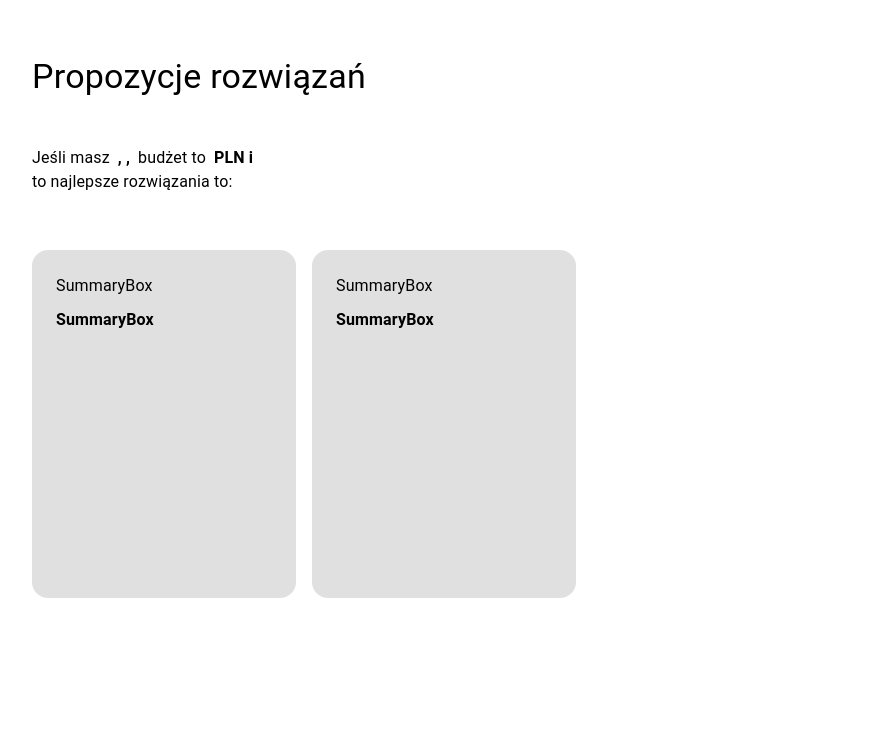
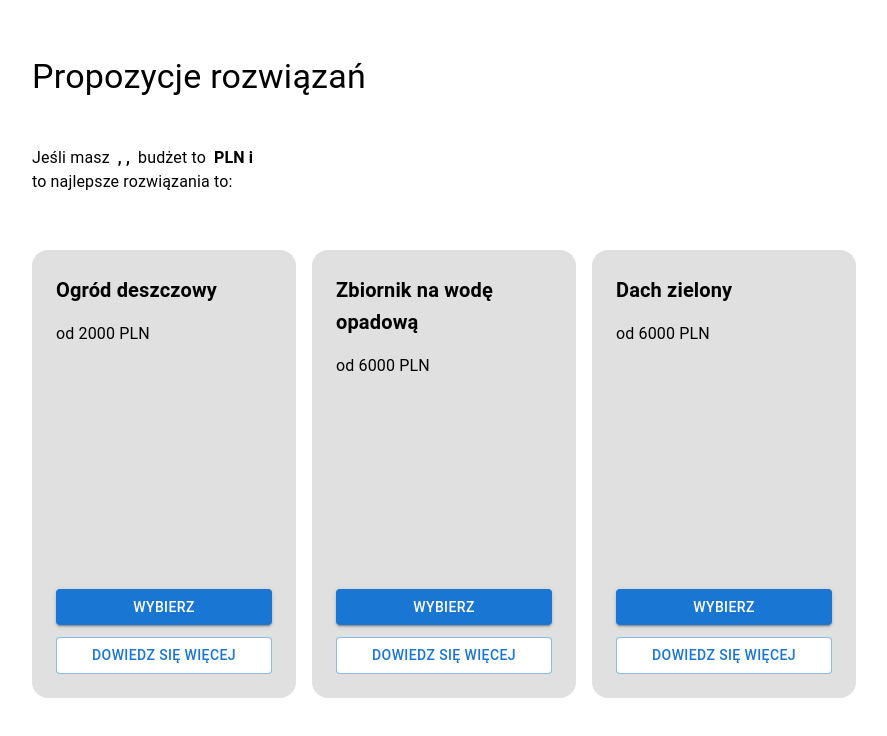
Before and after one commit to TheNaturator/aquacity, a React (Create React App) app: page /podsumowanie in a window 1280 px wide. Shown: the top 736 px of the page, without its empty margins (56-943 px from the left). Built offline with nearby package versions, Linux system fonts and the light colour scheme.

Commit message:
summary box

```diff
--- a/src/components/SummaryBox.js
+++ b/src/components/SummaryBox.js
@@ -1,15 +1,15 @@
 import React from 'react'
-import { Box, Typography } from '@mui/material'
+import { Box, Button, Typography } from '@mui/material'
 import { styled } from '@mui/material/styles'
 
-export const SummaryBox = () => {
+export const SummaryBox = ({ mainTitle, amount }) => {
   const StyledBox = styled(Box)(({ theme }) => `
     display: flex;
     flex-direction: column;
-    justify-content: flex-start;
+    justify-content: space-between;
     background-color: ${theme.palette.grey['300']};
     transition: opacity 0.3s ease;
-    height: 300px;
+    height: 400px;
     border-radius: 16px;
     padding: 24px;
     :hover {
@@ -23,8 +23,18 @@ export const SummaryBox = () => {
 
   return (
     <StyledBox>
-      <Typography style={{ paddingBottom: '10px' }}>SummaryBox</Typography>
-      <Typography fontWeight='bold'>SummaryBox</Typography>
+      <Box>
+        <Typography variant='h6' fontWeight='bold' mb={2}>{mainTitle}</Typography>
+        <Typography style={{ paddingBottom: '10px' }}>{amount}</Typography>
+      </Box>
+      <Box>
+        <Button variant='contained' fullWidth style={{ marginBottom: '12px' }}>
+          WYBIERZ
+        </Button>
+        <Button variant='outlined' fullWidth style={{ backgroundColor: 'white' }}>
+          DOWIEDZ SIĘ WIĘCEJ
+        </Button>
+      </Box>
     </StyledBox>
   )
 }
--- a/src/components/formElements/Zarzadzanie.js
+++ b/src/components/formElements/Zarzadzanie.js
@@ -6,7 +6,7 @@ import { FormControlContext } from '../../context/FormControlContext'
 
 export const Zarzadzanie = () => {
   const navigate = useNavigate()
-  const { formMenuItems, setFormItemValue } = useContext(FormControlContext)
+  const { formMenuItems, setFormItemValue, checkIsValuesExist } = useContext(FormControlContext)
   const [stepData, setStepData] = useState(formMenuItems.zarzadzanie)
 
   useEffect(() => {
@@ -33,7 +33,7 @@ export const Zarzadzanie = () => {
         <Button size='large' variant='outlined' onClick={() => navigate(stepData.prevUrl)}>
           WRÓĆ
         </Button>
-        <Button variant='contained' size='large' onClick={() => navigate(stepData.nextUrl)} disabled={!stepData?.value}>
+        <Button variant='contained' size='large' onClick={() => navigate(stepData.nextUrl)} disabled={!checkIsValuesExist()}>
           DALEJ
         </Button>
       </Box>
--- a/src/context/FormControlContext.js
+++ b/src/context/FormControlContext.js
@@ -74,7 +74,8 @@ const FORM_CONTROL_VALUE = {
   setFormItemValue: () => {},
   checkIfValueExistCel: () => {},
   setFormItemValueCel: () => {},
-  getTextBasedOnValue: () => {}
+  getTextBasedOnValue: () => {},
+  checkIsValuesExist: () => {}
 }
 
 export const FormControlContext = createContext(FORM_CONTROL_VALUE)
@@ -94,6 +95,10 @@ const FormControlContextProvider = ({ children }) => {
 
   const checkIfValueExistCel = () => {
     return menuList?.cel.value.retencja || menuList?.cel.value.stworzenie || menuList?.cel.value.niewidoczne || menuList?.cel.value.cena
+  }
+
+  const checkIsValuesExist = () => {
+    return menuList?.powierzchnia.value && menuList?.zabudowa.value && checkIfValueExistCel() && menuList?.budzet.value && menuList?.zarzadzanie.value
   }
 
   const getTextBasedOnValue = (formItemName) => {
@@ -143,7 +148,8 @@ const FormControlContextProvider = ({ children }) => {
       setFormItemValue,
       checkIfValueExistCel,
       setFormItemValueCel,
-      getTextBasedOnValue
+      getTextBasedOnValue,
+      checkIsValuesExist
     }
   }
 
--- a/src/pages/Summary.js
+++ b/src/pages/Summary.js
@@ -26,10 +26,13 @@ export const Summary = () => {
         </Box>
         <Grid container spacing={2} mt={5}>
           <Grid item xs={3}>
-            <SummaryBox />
+            <SummaryBox mainTitle='Ogród deszczowy' amount='od 2000 PLN' />
           </Grid>
           <Grid item xs={3}>
-            <SummaryBox />
+            <SummaryBox mainTitle='Zbiornik na wodę opadową' amount='od 6000 PLN' />
+          </Grid>
+          <Grid item xs={3}>
+            <SummaryBox mainTitle='Dach zielony' amount='od 6000 PLN' />
           </Grid>
         </Grid>
       </Container>
```
